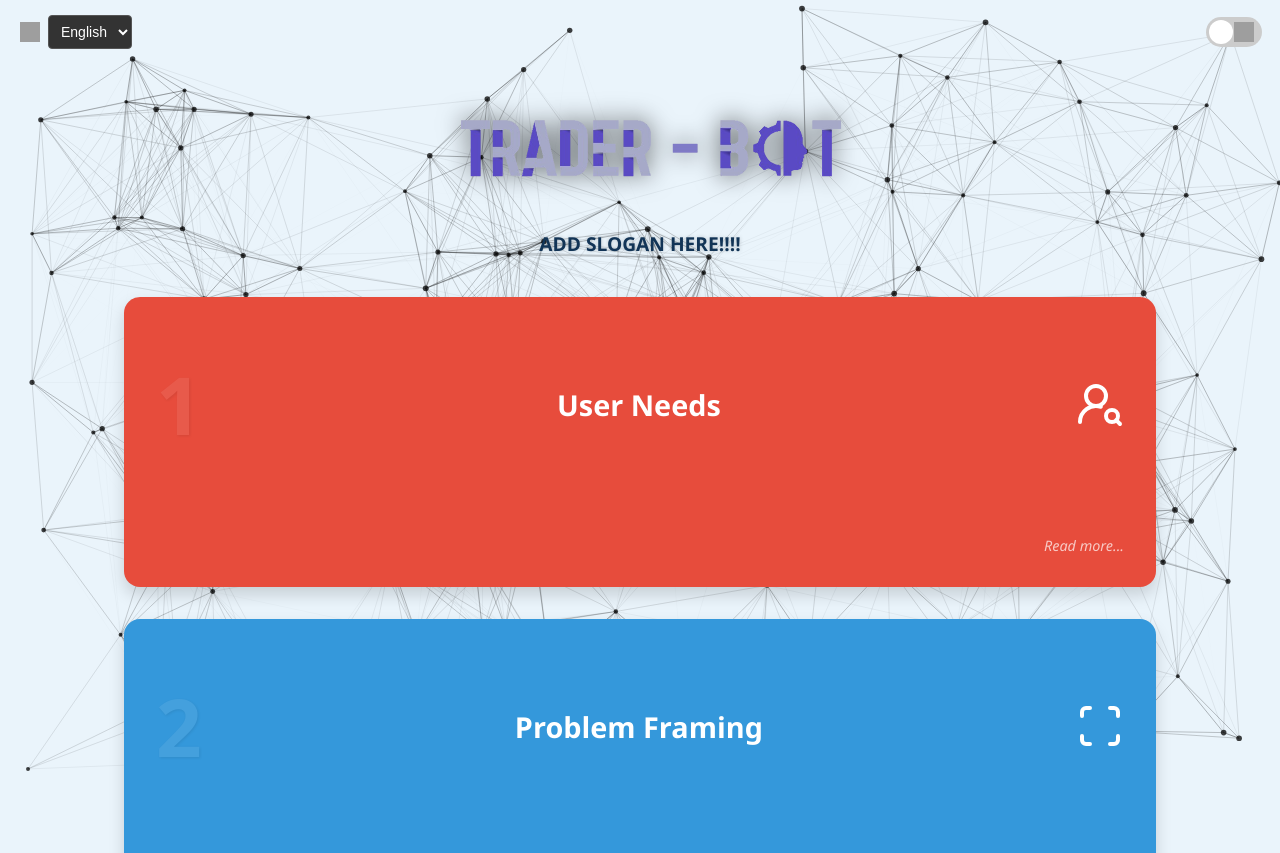
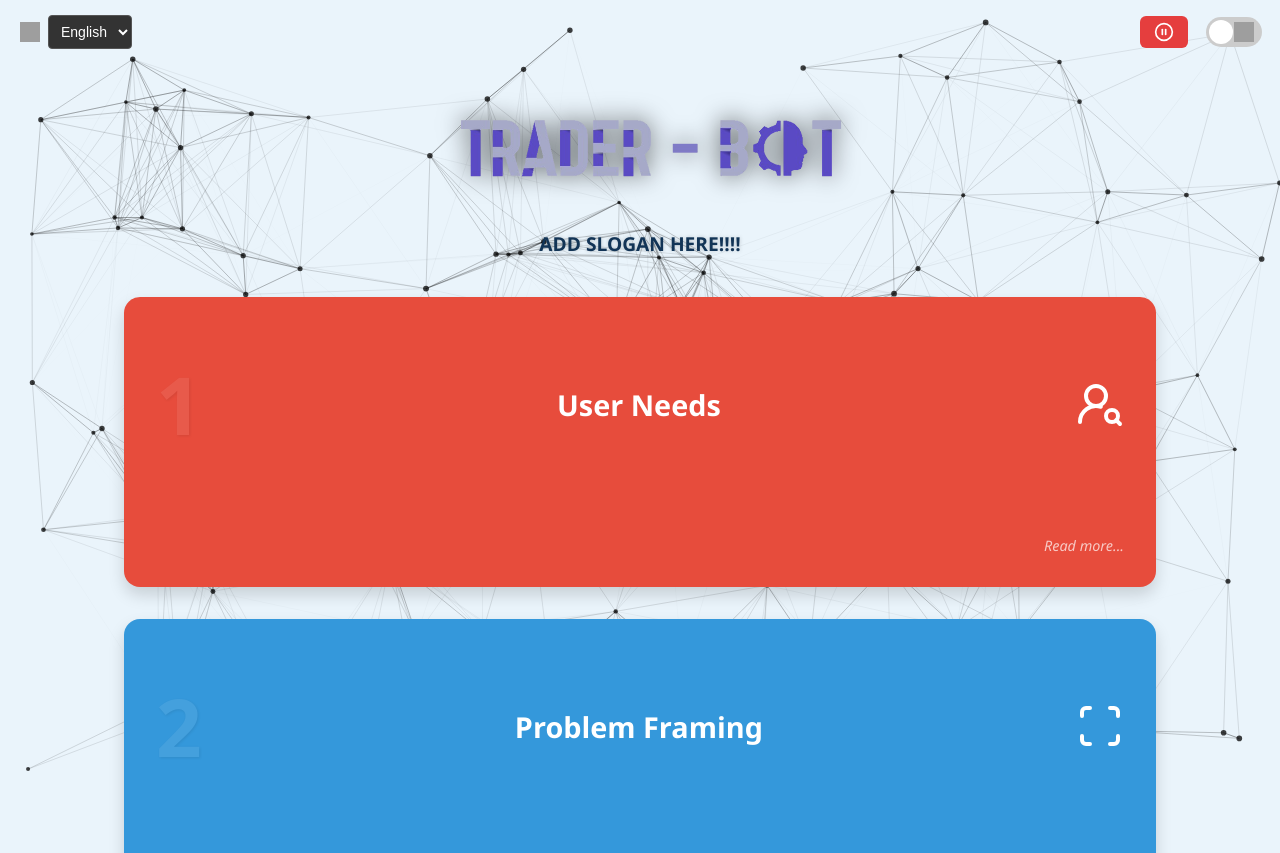
Before and after one commit to KaremHijaze/TraderBot, a plain HTML site: page index.html in a window 1280 px wide. Shown: the top 853 px of the page. Drawn offline with Linux system fonts and the light colour scheme; grey boxes are pictures that could not be loaded.

Commit message:
animations and button

```diff
--- a/index.html
+++ b/index.html
@@ -22,6 +22,16 @@
     </select>
   </div>
 
+  <div class="right-controls">
+      <button id="toggle-animation" class="cta-button small-button">
+    <svg xmlns="http://www.w3.org/2000/svg" width="20" height="20" viewBox="0 0 24 24" fill="none"
+      stroke="currentColor" stroke-width="2" stroke-linecap="round" stroke-linejoin="round"
+      class="lucide lucide-circle-pause-icon" style="vertical-align: middle;">
+      <circle cx="12" cy="12" r="10"/>
+      <line x1="10" x2="10" y1="15" y2="9"/>
+      <line x1="14" x2="14" y1="15" y2="9"/>
+    </svg>
+  </button>
     <div class="theme-switch-wrapper">
       <label class="theme-switch">
         <input type="checkbox" id="mode-toggle" />
@@ -30,6 +40,7 @@
           <img src="https://icons.iconarchive.com/icons/github/octicons/128/sun-24-icon.png" class="mode-icon sun" alt="Light Mode" />
         </span>
       </label>
+    </div>
   </div>
 </div>
 
--- a/script.js
+++ b/script.js
@@ -1,8 +1,13 @@
 document.addEventListener("DOMContentLoaded", () => {
   console.log("DOM fully loaded ✅");
+
   // === THEME TOGGLE ===
   const toggle = document.getElementById('mode-toggle');
-  const body = document.body;
+  // const body = document.body;
+
+  // === ANIMATION CONTROL ===
+  let animationId = null;
+  let isAnimating = true; // ✅ Move this up so it's defined before applyTheme()
 
   function applyTheme(isDark) {
   const body = document.body;
@@ -17,6 +22,11 @@ document.addEventListener("DOMContentLoaded", () => {
     localStorage.setItem('theme', 'light');
     document.getElementById("globe-icon").style.filter = "invert(0)";
   }
+
+  // ✅ Force canvas refresh if animation is paused
+  if (!isAnimating) {
+    draw();
+  }
 }
 
   if (localStorage.getItem('theme') === 'dark') {
@@ -30,9 +40,7 @@ document.addEventListener("DOMContentLoaded", () => {
     applyTheme(toggle.checked);
   });
 
-  // ============================
-// LANGUAGE TRANSLATION
-// ============================
+  // === LANGUAGE TRANSLATION ===
   const translations = {
     en: {
       slogan: "ADD SLOGAN HERE!!!!",
@@ -66,75 +74,11 @@ const translations = {
         }
       ]
     },
-  ar: {
-    slogan: "أضف الشعار هنا!!!!",
-    footerText: "هل أنت مستعد لرؤيته قيد التنفيذ؟",
-    requestDemo: "طلب عرض",
-    steps: [
-      {
-        title: "احتياجات المستخدم",
-        summary: "يرغب المتداولون بدوام كامل في أدوات تداول أكثر أمانًا وذكاءً وتوفيرًا للوقت.",
-        details: "يعتمد العديد من المتداولين اليوم على عمليات يدوية تستغرق وقتًا طويلاً. تحديد هذه الحاجة يساعد على تطوير روبوت يركز על الاستخدام السهل والدقة والسرعة."
-      },
-      {
-        title: "صياغة المشكلة",
-        summary: "كيف نؤتمت التداولات ذات الثقة العالية فقط خلال الجلسات الرئيسية؟",
-        details: "من خلال تحديد المشكلة بوضوح، نركز على توقيت التداول وضمان أن تتم العمليات فقط خلال فترات النشاط المرتفع."
-      },
-      {
-        title: "توقعات النموذج",
-        summary: "النموذج السحابي يتوقع الاتجاهات والثقة في السعر.",
-        details: "يعتمد الروبوت على نموذج تعلم آلي مدرب על بيانات تاريخية ويحدد كل تنبؤ بمؤشر ثقة."
-      },
-      {
-        title: "منطق التصفية",
-        summary: "التداول يتم فقط عند استيفاء شروط الثقة والاتفاق بين النماذج.",
-        details: "تشمل آليات التصفية الحد الأدنى للثقة، توافق التنبؤات، وهامش السعر المحدد مسبقاً لضمان التداولات الأكثر أماناً."
-      },
-      {
-        title: "تنفيذ التداول",
-        summary: "الروبوت ينفذ الأوامر عبر MT5 ويُسجّل كل القرارات.",
-        details: "كل عملية يتم تنفيذها بشفافية كاملة، مع سجل يمكن مراجعته لاحقًا لفهم الأداء وتحسين القواعد."
-      }
-    ]
-  },
-  he: {
-    slogan: "הוסף סלוגן כאן!!!!",
-    footerText: "מוכן לראות את זה בפעולה?",
-    requestDemo: "בקש הדגמה",
-    steps: [
-      {
-        title: "צרכי המשתמש",
-        summary: "סוחרים במשרה מלאה רוצים כלי מסחר בטוחים, חכמים וחוסכי זמן.",
-        details: "סוחרים רבים עובדים ידנית — מה שלוקח זמן וגורם לטעויות. זהו הצורך העיקרי שאנו באים לפתור באמצעות אוטומציה מבוססת בינה מלאכותית."
-      },
-      {
-        title: "הגדרת הבעיה",
-        summary: "כיצד נוכל לאפשר רק עסקאות אמינות בשעות מסחר פעילות?",
-        details: "באמצעות ניסוח מדויק של הבעיה, המערכת מתמקדת בזיהוי הזדמנויות מבוססות ובטוחות בלבד."
-      },
-      {
-        title: "חיזוי עם מודל AI",
-        summary: "מודל בענן חוזה את כיוון השוק, רמות בטחון ומחיר יעד.",
-        details: "המודל משתמש בנתונים היסטוריים ובאינדיקטורים טכניים כדי להפיק חיזויים עם מדד בטחון נלווה."
-      },
-      {
-        title: "סינון עסקאות",
-        summary: "רק עסקאות בטוחות עוברות סינון וביצוע.",
-        details: "המנגנון כולל רמות בטחון, הסכמה בין מודלים, ומרווח פיפ מוגדר כדי להימנע מטעויות."
-      },
-      {
-        title: "ביצוע עסקה",
-        summary: "המערכת מבצעת את העסקאות אוטומטית ביומני MetaTrader.",
-        details: "כל החלטה מתועדת, גם עסקאות שנדחו, על מנת לשפר אמון ושקיפות לאורך זמן."
-      }
-    ]
-  }
+    // Arabic and Hebrew omitted here for brevity...
   };
 
   function applyTranslation(lang) {
     const t = translations[lang];
-    // document.getElementById("slogan").textContent = t.slogan;
     document.getElementById("footer-text").textContent = t.footerText;
     document.getElementById("cta-button").textContent = t.requestDemo;
 
@@ -157,12 +101,11 @@ const translations = {
   const savedLang = localStorage.getItem("lang") || "en";
   languageSelect.value = savedLang;
   applyTranslation(savedLang);
-
   languageSelect.addEventListener("change", (e) => {
     applyTranslation(e.target.value);
   });
 
-  // === PARTICLE CANVAS ANIMATION ===
+  // === PARTICLE ANIMATION SETUP ===
   const canvas = document.getElementById("network-canvas");
   const ctx = canvas.getContext("2d");
   let width, height, particles;
@@ -179,7 +122,7 @@ const translations = {
     height = canvas.height = window.innerHeight;
   }
 
-  function createParticles(count = 160) {
+  function createParticles(count = 120) {
     particles = [];
     for (let i = 0; i < count; i++) {
       particles.push({
@@ -193,7 +136,6 @@ const translations = {
   }
 
   function draw() {
-    console.log("Drawing..."); // You should see this many times per second
     const isDark = document.body.getAttribute("data-theme") === "dark";
     const dotColor = isDark ? "rgba(187, 134, 252, 0.8)" : "rgba(0, 0, 0, 0.75)";
     const lineColorBase = isDark ? "187, 134, 252" : "0, 0, 0";
@@ -209,8 +151,8 @@ const translations = {
       ctx.beginPath();
       ctx.arc(p.x, p.y, p.radius, 0, Math.PI * 2);
       ctx.fillStyle = dotColor;
-      ctx.shadowBlur = isDark ? 10 : 0;
-      ctx.shadowColor = isDark ? "#bb86fc" : "transparent";
+      ctx.shadowBlur = 0;
+      ctx.shadowColor = "transparent";
       ctx.fill();
       ctx.closePath();
     }
@@ -231,10 +173,61 @@ const translations = {
         }
       }
     }
-
-    requestAnimationFrame(draw);
   }
 
+  function drawLoop() {
+    draw();
+    animationId = requestAnimationFrame(drawLoop);
+  }
+
+  function startAnimation() {
+  if (!animationId) {
+    animationId = requestAnimationFrame(drawLoop);
+    const btn = document.getElementById("toggle-animation");
+    if (btn) {
+      btn.innerHTML = `
+        <svg xmlns="http://www.w3.org/2000/svg" width="20" height="20" viewBox="0 0 24 24" fill="none"
+          stroke="currentColor" stroke-width="2" stroke-linecap="round" stroke-linejoin="round"
+          class="lucide lucide-circle-pause-icon" style="vertical-align: middle;">
+          <circle cx="12" cy="12" r="10"/>
+          <line x1="10" x2="10" y1="15" y2="9"/>
+          <line x1="14" x2="14" y1="15" y2="9"/>
+        </svg>
+      `;
+      btn.classList.remove("paused");
+      btn.classList.add("running");
+    }
+    isAnimating = true;
+  }
+}
+
+function stopAnimation() {
+  cancelAnimationFrame(animationId);
+  animationId = null;
+  const btn = document.getElementById("toggle-animation");
+  if (btn) {
+    btn.innerHTML = `
+      <svg xmlns="http://www.w3.org/2000/svg" width="20" height="20" viewBox="0 0 24 24" fill="none"
+        stroke="currentColor" stroke-width="2" stroke-linecap="round" stroke-linejoin="round"
+        class="lucide lucide-circle-play-icon" style="vertical-align: middle;">
+        <circle cx="12" cy="12" r="10"/>
+        <polygon points="10 8 16 12 10 16 10 8"/>
+      </svg>
+    `;
+    btn.classList.remove("running");
+    btn.classList.add("paused");
+  }
+  isAnimating = false;
+}
+
+  const toggleBtn = document.getElementById("toggle-animation");
+  if (toggleBtn) {
+    toggleBtn.addEventListener("click", () => {
+      isAnimating ? stopAnimation() : startAnimation();
+    });
+  }
+
+  // === INITIALIZE ===
   window.addEventListener("resize", () => {
     resizeCanvas();
     createParticles();
@@ -242,8 +235,11 @@ const translations = {
 
   resizeCanvas();
   createParticles();
-  draw();
+  startAnimation();
 
+  document.getElementById("toggle-animation").classList.add("running");
+
+  // === EXPAND SECTIONS ON CLICK ===
   document.querySelectorAll(".funnel-section").forEach(section => {
     section.addEventListener("click", () => {
       section.classList.toggle("expanded");
--- a/styles.css
+++ b/styles.css
@@ -387,3 +387,45 @@ body[data-theme="light"] .language-switch-wrapper select {
   border: none;
   background: none;
 }
+
+/* Group theme + animation button on the right */
+.right-controls {
+  display: flex;
+  align-items: center;
+  gap: 12px;
+}
+
+/* Style for the smaller top bar button */
+.cta-button.small-button {
+  height: 30px;
+  font-size: 14px;
+  padding: 6px 14px;
+  margin: 0;
+}
+
+#toggle-animation svg {
+  display: inline-block;
+  vertical-align: middle;
+}
+
+.cta-button.small-button {
+  height: 32px;
+  font-size: 14px;
+  padding: 6px 14px;
+  margin: 0;
+  display: flex;
+  align-items: center;
+  justify-content: center;
+}
+
+/* Default color: red when running */
+#toggle-animation.running {
+  background-color: #e53e3e; /* red */
+  color: white;
+}
+
+/* Green when paused */
+#toggle-animation.paused {
+  background-color: #38a169; /* green */
+  color: white;
+}
```
Lines whose indentation alone changed are shown as unchanged.
